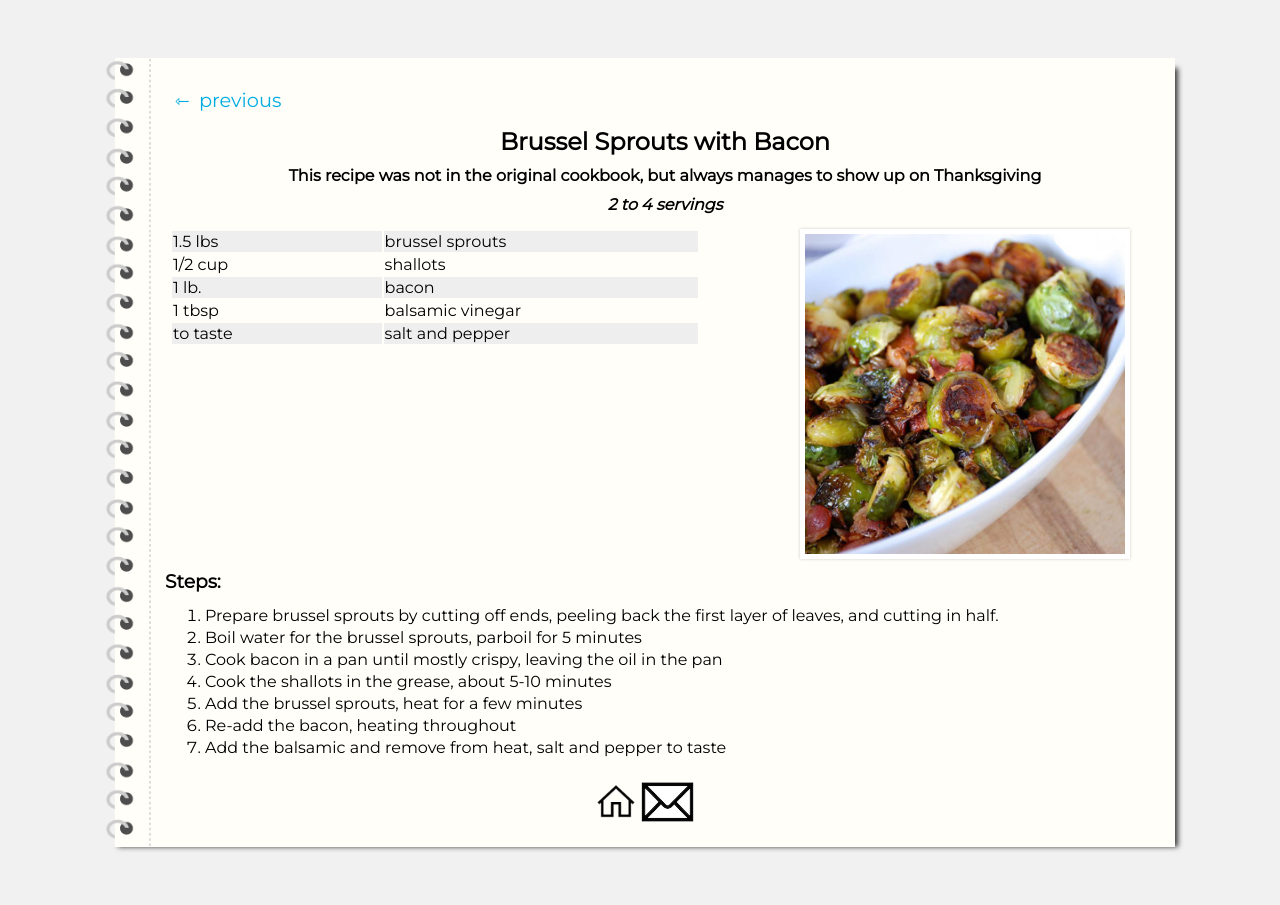
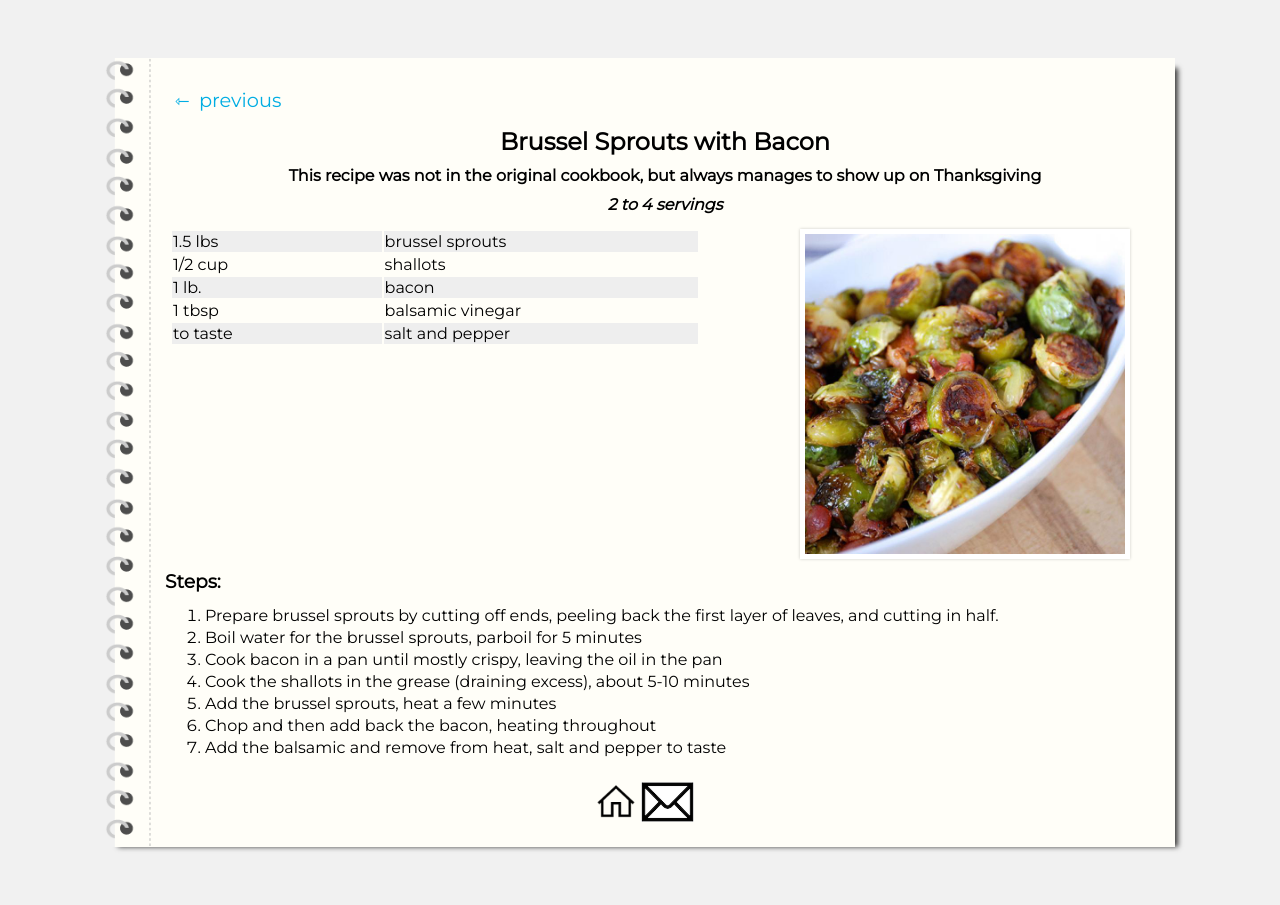
Before and after one commit to mckornfield/goodman-cookbook, a Jekyll site: the page built from _sides/09-brussel-sprouts.md, in a window 1280 px wide. Built offline with Jekyll 4.4.1, drawn with Linux system fonts in a browser that asks for light colours.

Commit message:
Update 09-brussel-sprouts.md

```diff
--- a/_sides/09-brussel-sprouts.md
+++ b/_sides/09-brussel-sprouts.md
@@ -18,7 +18,7 @@ imageurl: ../assets/downloaded_pics/09-brussel-sprouts.jpg
 1. Prepare brussel sprouts by cutting off ends, peeling back the first layer of leaves, and cutting in half.
 2. Boil water for the brussel sprouts, parboil for 5 minutes
 3. Cook bacon in a pan until mostly crispy, leaving the oil in the pan
-4. Cook the shallots in the grease, about 5-10 minutes
-5. Add the brussel sprouts, heat for a few minutes
-6. Re-add the bacon, heating throughout
+4. Cook the shallots in the grease (draining excess), about 5-10 minutes
+5. Add the brussel sprouts, heat a few minutes
+6. Chop and then add back the bacon, heating throughout
 7. Add the balsamic and remove from heat, salt and pepper to taste
```
